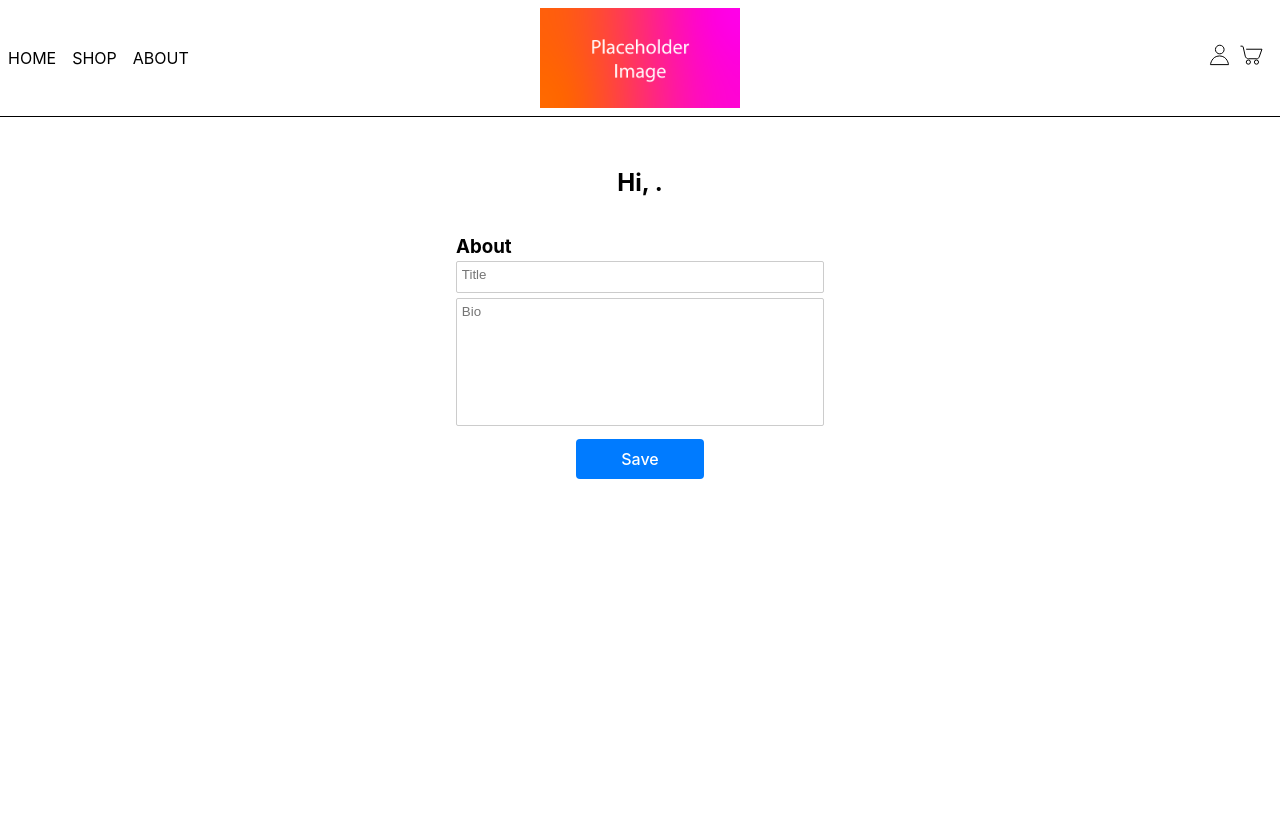
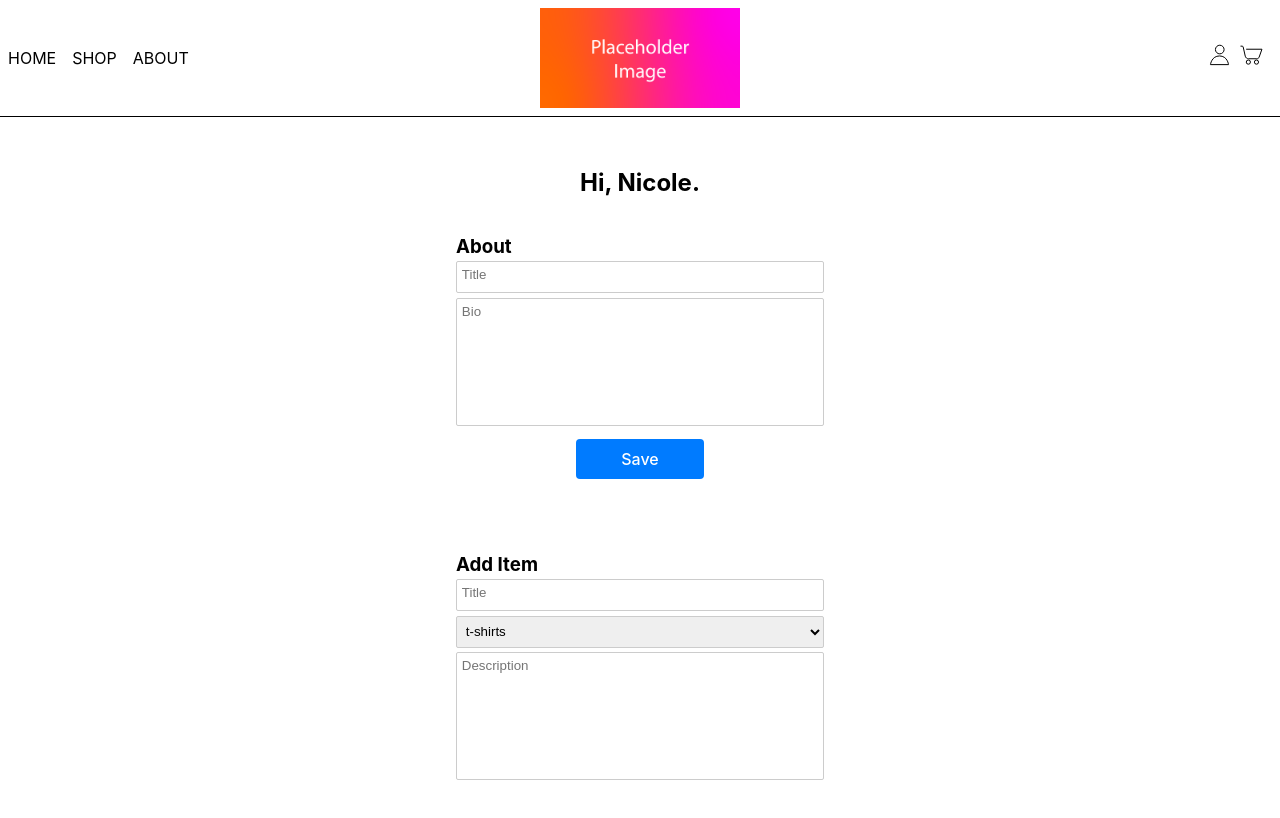
Before and after one commit to ibehanwillett/shopfront-frontend, a React (Vite) app: page /artistportal in a window 1280 px wide. Shown: the top 818 px of the page. Built offline with nearby package versions, Linux system fonts and the light colour scheme.

Commit message:
create AddItem component

```diff
--- /dev/null
+++ b/src/components/ArtistPortal/AddItem.jsx
@@ -0,0 +1,33 @@
+import react from 'react'
+import '../../index.css'
+import '../styles/artistportal-styles.css'
+
+const AddItem = () => {
+    return(
+        <>
+            <div id="add-item">
+                <h3>Add Item</h3>
+                <textarea
+                    name="title"
+                    placeholder="Title"
+                    id="title"
+                ></textarea>
+                <select name="category" id="drop-down">
+                    <option value="tees">t-shirts</option>
+                    <option value="hats">hats</option>
+                    <option value="art">art</option>
+                    <option value="accessories">accessories</option>
+                </select>
+                <textarea
+                    name="description"
+                    placeholder="Description"
+                    id="description"
+                ></textarea>
+            </div>
+
+        </>
+    )
+}
+
+
+export default AddItem
--- a/src/components/ArtistPortal/ArtistPortal.jsx
+++ b/src/components/ArtistPortal/ArtistPortal.jsx
@@ -1,14 +1,16 @@
 import react from 'react'
 import UpdateAbout from './UpdateAbout'
+import AddItem from './AddItem.jsx'
 
-const ArtistPortal = () => {
+const ArtistPortal = ({ artist }) => {
 
    return (
         <>
-        <div id="main">
-            <h2>Hi, .</h2>
-            <UpdateAbout />
-        </div>
+            <main>
+                <h2>Hi, Nicole{/*artist.fname*/}.</h2>
+                <UpdateAbout />
+                <AddItem />
+            </main>
         </>
     )
 }
--- a/src/components/ArtistPortal/DummySchema.js
+++ b/src/components/ArtistPortal/DummySchema.js
@@ -3,8 +3,7 @@ const artistInfo = {
         _id: "ObjectId",
         fname: "Nicole",
         lname: "Nightmare",
-        about: "This is a short paragraph that describes the artist and their work.",
-        image: "image/url"
+        bio: "This is a short paragraph that describes the artist and their work.",
     }
 
 export { artistInfo }
--- a/src/components/ArtistPortal/UpdateAbout.jsx
+++ b/src/components/ArtistPortal/UpdateAbout.jsx
@@ -3,6 +3,7 @@ import '../styles/artistportal-styles.css'
 import '../../index.css'
 
 
+// Update the existing artist title and bio which will be displayed on the about page.
 const UpdateAbout = () => {
 
     const [title, setTitle] = useState("")
@@ -12,7 +13,7 @@ const UpdateAbout = () => {
         const userData = { title, bio }
         try {
             const res = await fetch("/placeholder-api/updateUser", {
-                method: "POST",
+                method: "PUT",
                 headers: { "Content-Type": "application/json" },
                 body: JSON.stringify(userData)
             })
--- a/src/components/styles/artistportal-styles.css
+++ b/src/components/styles/artistportal-styles.css
@@ -1,4 +1,4 @@
-#main {
+main {
     display: flex;
     flex-direction: column;
     justify-content: center;
@@ -6,14 +6,14 @@
     margin: 1rem 0;
 }
 
-#about {
+#about, #add-item {
     display: flex;
     flex-direction:column;
     align-items: center;
     margin: 2rem 0;
 }
 
-textarea {
+textarea, select {
     width: 23rem;
     height: 8rem;
     padding: 0.3rem;
@@ -26,7 +26,7 @@ textarea {
 
   }
 
-#title {
+#title, #drop-down {
     height: 2rem;
 }
 
```
